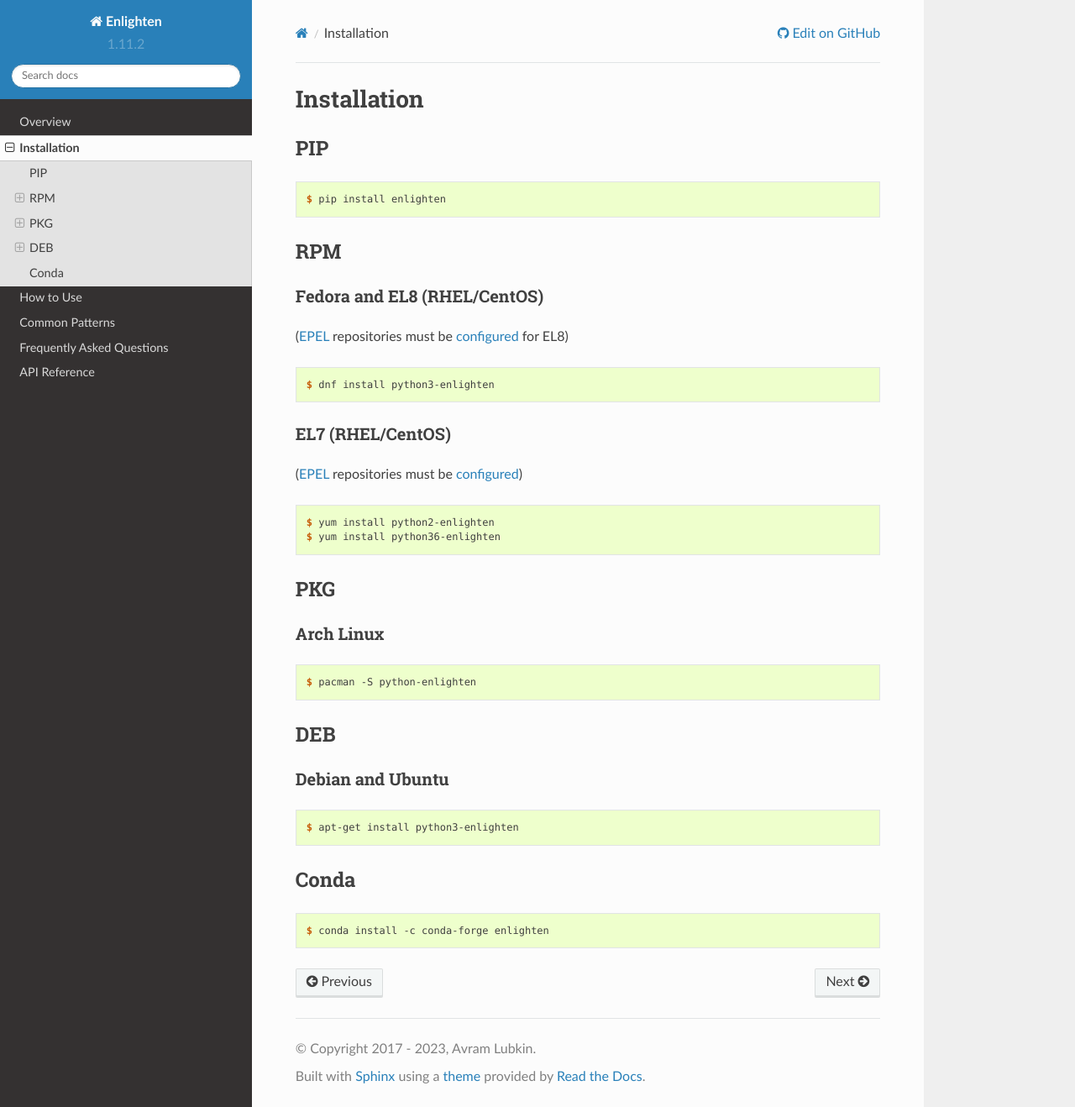
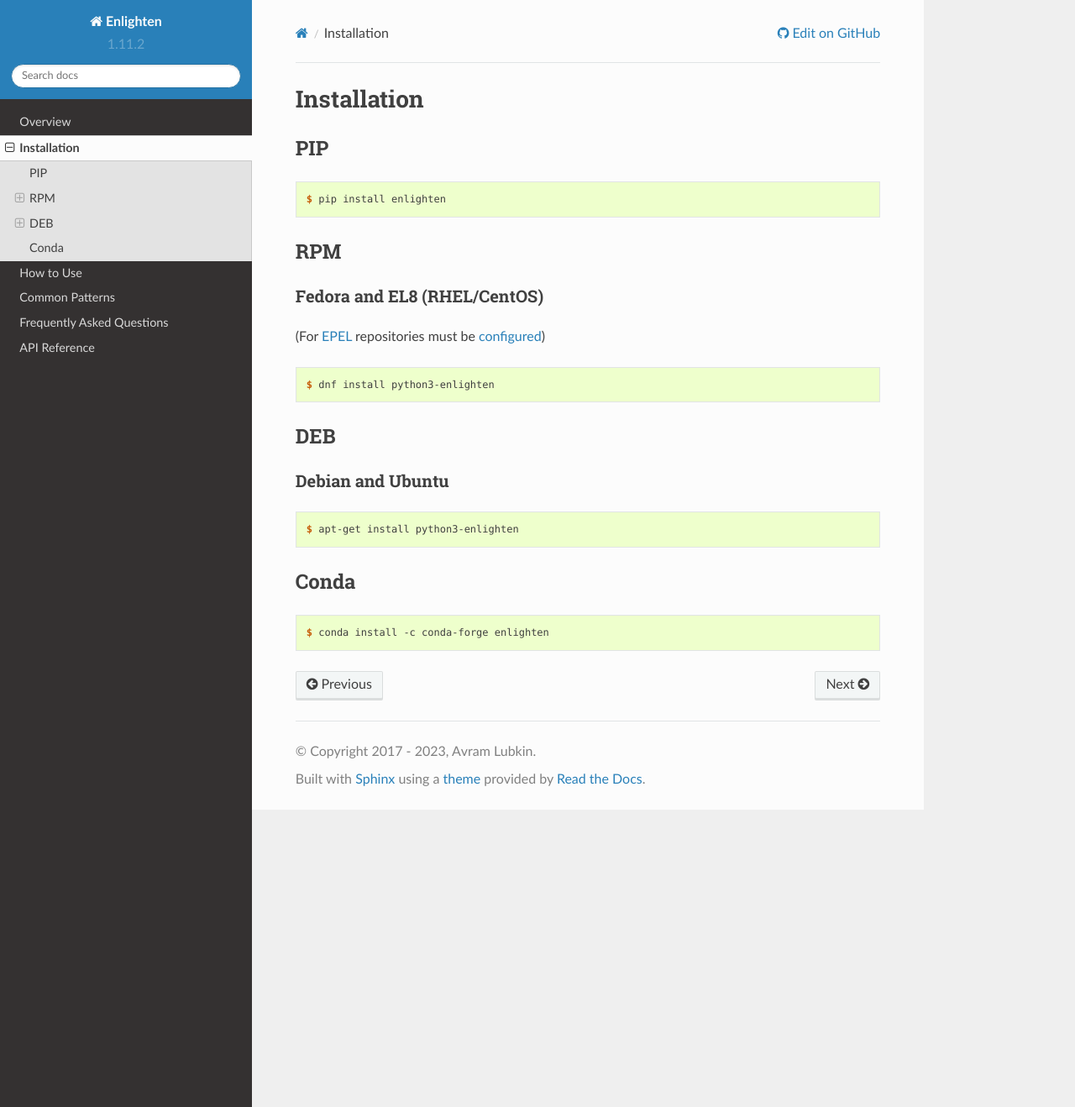
Before and after one commit to Rockhopper-Technologies/enlighten, a Sphinx documentation site: the page built from doc/install.rst, in a window 1280 px wide and 1318 px high. Shown: the whole window at 84% size. Built offline with Sphinx 7.4.7 and the Read the Docs theme 2.0.0, drawn with Linux system fonts in a browser that asks for light colours; the version number is read from the project's files by our own code.

Commit message:
Update install instructions

```diff
--- a/doc/install.rst
+++ b/doc/install.rst
@@ -25,32 +25,11 @@
 Fedora and EL8 (RHEL/CentOS)
 ^^^^^^^^^^^^^^^^^^^^^^^^^^^^
 
-(EPEL_ repositories must be configured_ for EL8)
+(For EPEL_ repositories must be configured_)
 
 .. code-block:: console
 
     $ dnf install python3-enlighten
-
-EL7 (RHEL/CentOS)
-^^^^^^^^^^^^^^^^^
-
-(EPEL_ repositories must be configured_)
-
-.. code-block:: console
-
-    $ yum install python2-enlighten
-    $ yum install python36-enlighten
-
-
-PKG
----
-
-Arch Linux
-^^^^^^^^^^
-
-.. code-block:: console
-
-    $ pacman -S python-enlighten
 
 
 DEB
```
Also changed, not shown: other parts of doc/install.rst (+1 -1 lines), README.rst (+6 -31 lines).
